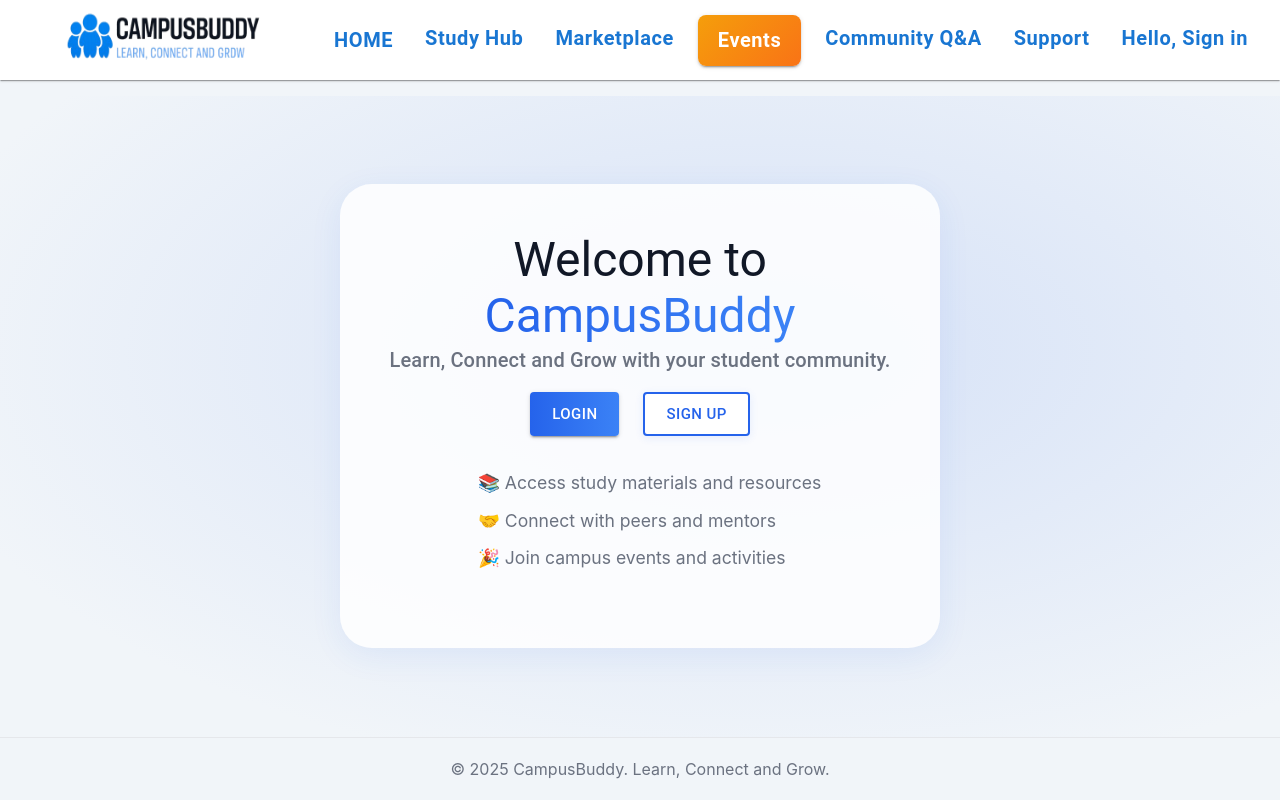
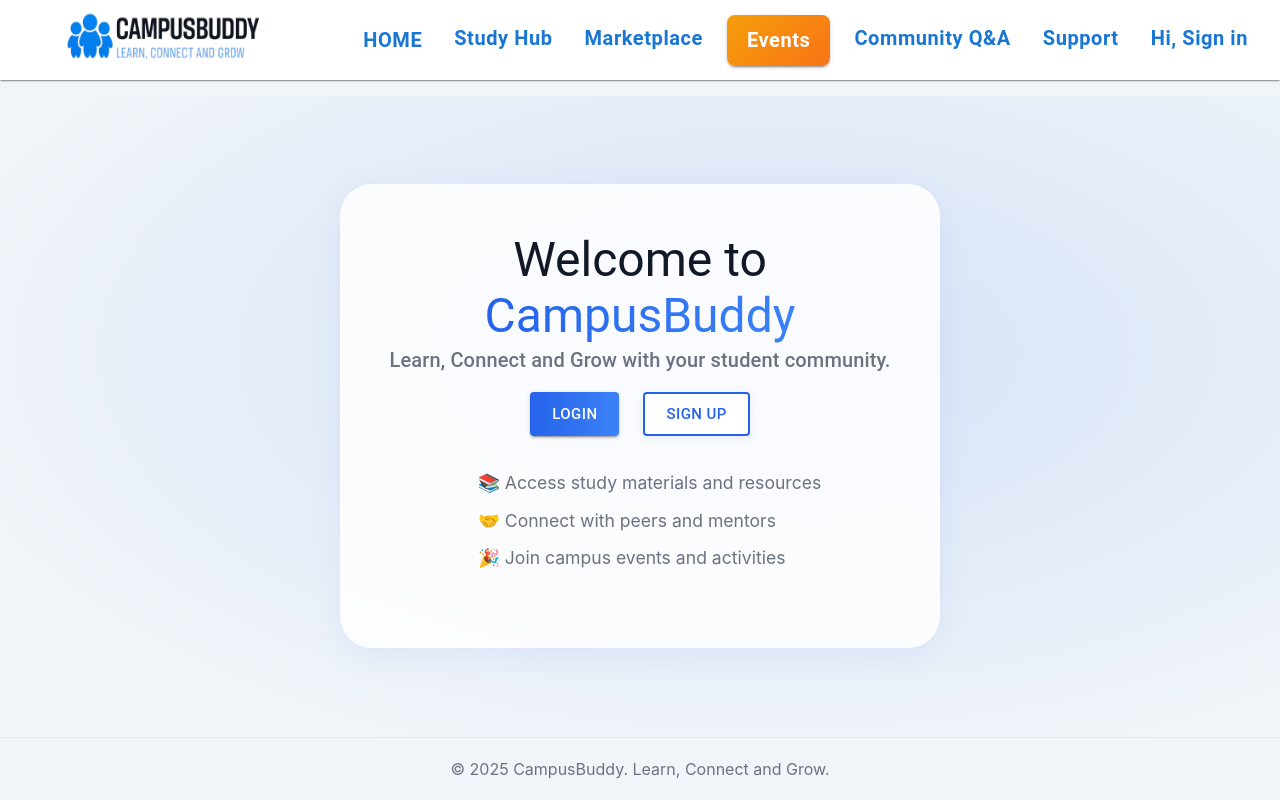
Before and after one commit to virajsparekh/campusbuddy, a React (Vite) app: page / in a window 1280 px wide. Built offline with nearby package versions, Linux system fonts and the light colour scheme.

Commit message:
small change

```diff
--- a/src/components/common/Header.jsx
+++ b/src/components/common/Header.jsx
@@ -328,7 +328,7 @@ const Header = () => {
                 aria-haspopup="true"
                 aria-expanded={open ? 'true' : undefined}
               >
-                Hello, Sign in
+                Hi, Sign in
               </Button>
               <Menu
                 id="account-menu"
```
